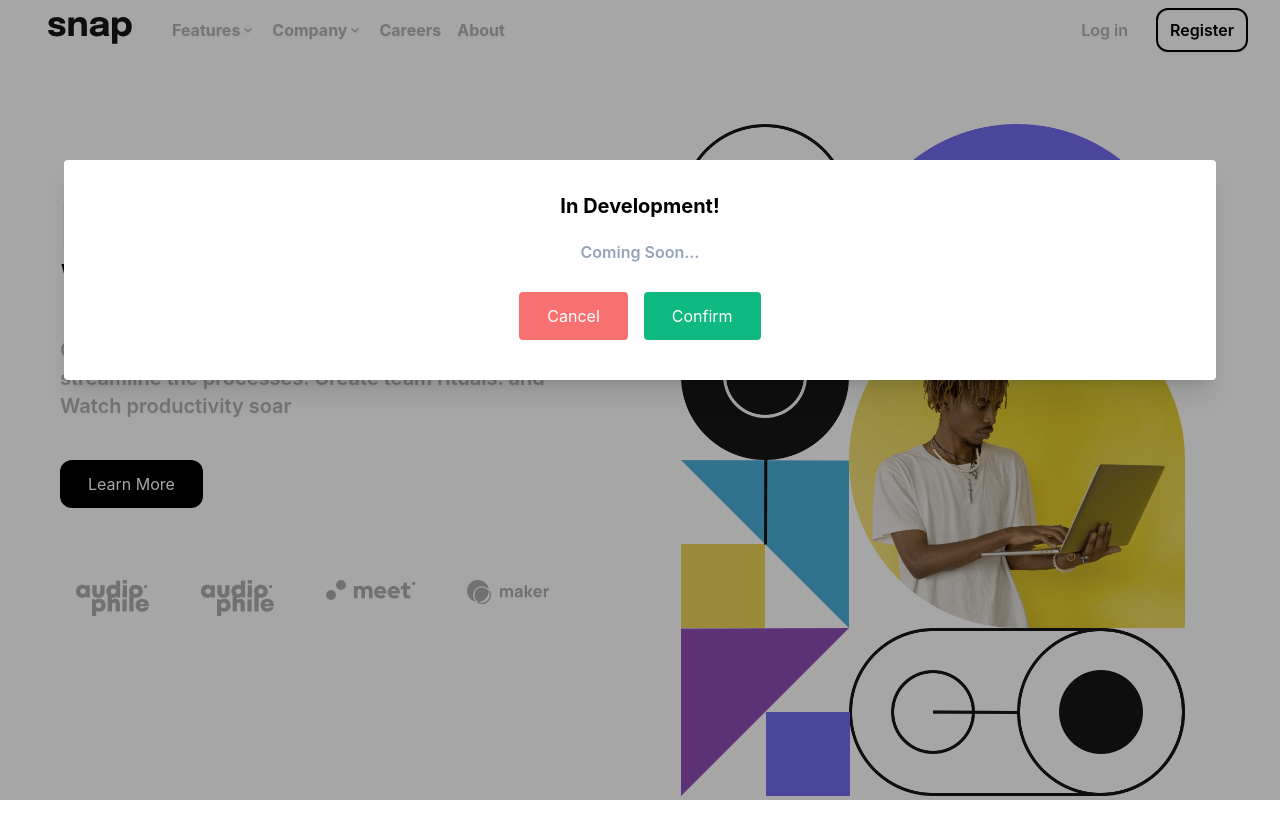
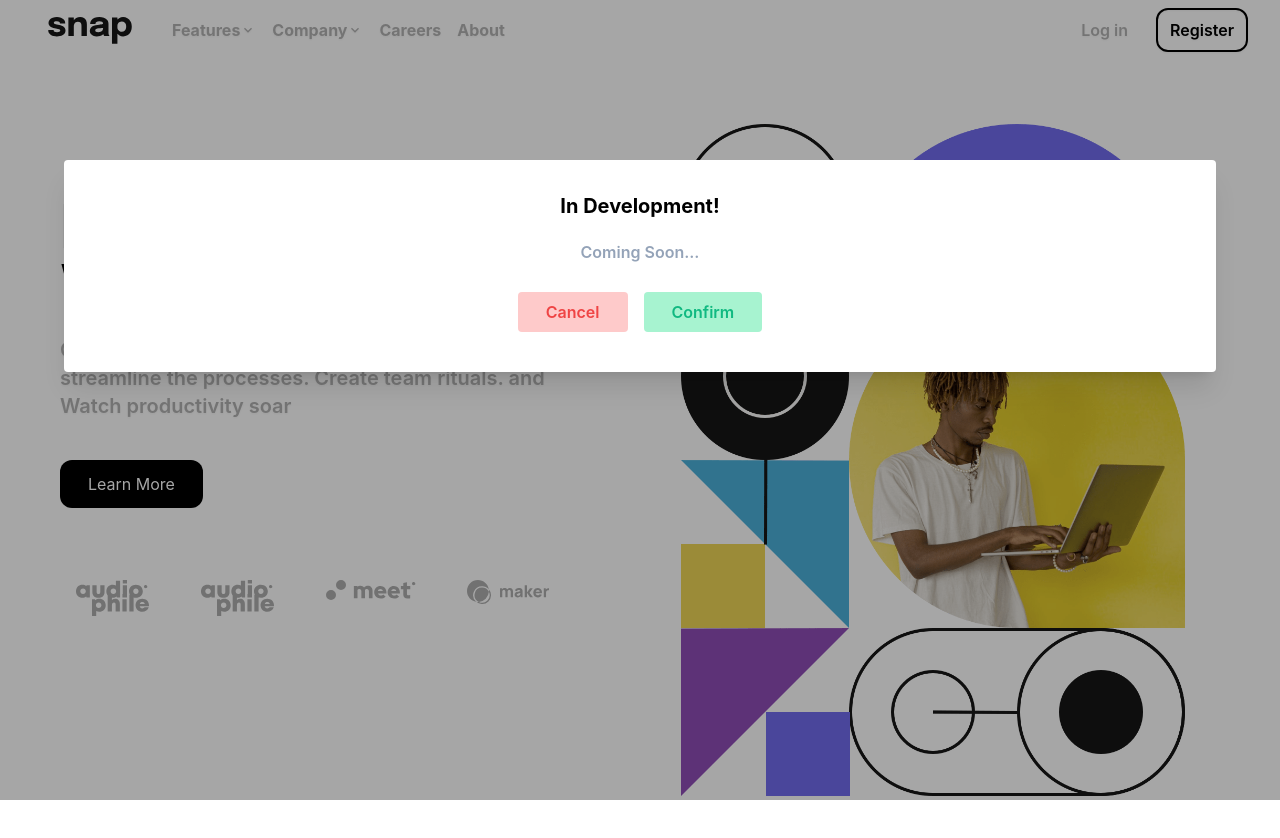
Before and after one commit to ReygaFitra/snap-landing-page, a React (Create React App) app: page / in a window 1280 px wide. Both pictures are taken after a click on the button "Learn More". Shown: the top 838 px of the page. Built offline with nearby package versions, Linux system fonts and the light colour scheme; the HTML template or start-up script is replaced by a standard one.

Commit message:
add transition

```diff
--- a/package.json
+++ b/package.json
@@ -6,6 +6,7 @@
     "@headlessui/react": "^1.7.4",
     "@radix-ui/react-alert-dialog": "^1.0.2",
     "@radix-ui/react-popover": "1.0.2",
+    "@stitches/react": "^1.2.8",
     "@testing-library/jest-dom": "^5.16.5",
     "@testing-library/react": "^13.4.0",
     "@testing-library/user-event": "^13.5.0",
@@ -13,6 +14,7 @@
     "react-dom": "^18.2.0",
     "react-icons": "^4.6.0",
     "react-scripts": "5.0.1",
+    "react-spring": "^9.5.5",
     "web-vitals": "^2.1.4"
   },
   "scripts": {
--- /dev/null
+++ b/src/Components/Auth.js
@@ -0,0 +1,7 @@
+import React from 'react';
+
+const Auth = () => {
+  return <div>Auth</div>;
+};
+
+export default Auth;
--- a/src/Components/HeroBtn.js
+++ b/src/Components/HeroBtn.js
@@ -1,29 +1,50 @@
 import React from 'react';
 import * as AlertDialog from '@radix-ui/react-alert-dialog';
+import { useTransition, animated, config } from 'react-spring';
+import { useState } from 'react';
 
 const HeroBtn = () => {
+  const [open, setOpen] = React.useState(false);
+  const transition = useTransition(open, {
+    from: { opacity: 0, y: -10 },
+    enter: { opacity: 1, y: 0 },
+    leave: { opacity: 0, y: 10 },
+    config: config.stiff,
+  });
+
   return (
-    <AlertDialog.Root>
+    <AlertDialog.Root open={open} onOpenChange={setOpen}>
       <AlertDialog.Trigger asChild>
-        <button className="bg-black text-white rounded-xl py-3 px-7 inline-flex my-3 md:ml-10">Learn More</button>
+        <button className="bg-black text-white rounded-xl py-3 px-7 inline-flex my-3 md:ml-10 hover:-translate-y-1 duration-100">Learn More</button>
       </AlertDialog.Trigger>
+      {transition((styles, item) =>
+        item ? (
           <AlertDialog.Portal>
-        <AlertDialog.Overlay className="inset-0 fixed bg-[rgba(0,0,0,0.35)]" />
+            <AlertDialog.Overlay className="inset-0 fixed bg-[rgba(0,0,0,0.35)]" forceMount />
+            <animated.div
+              style={{
+                opacity: styles.opacity,
+              }}
+            />
             <div className="flex justify-center">
-          <AlertDialog.Content className="top-40 right-5 md:right-16 m-auto w-[90vw] max-w[500px] max-h-[85vh] fixed h-auto bg-white shadow-xl p-5 flex flex-wrap flex-col justify-center items-center rounded">
+              <AlertDialog.Content className="top-40 right-5 md:right-16 m-auto w-[90vw] max-w[500px] max-h-[85vh] fixed h-auto bg-white shadow-xl p-5 flex flex-wrap flex-col justify-center items-center rounded" forceMount asChild>
+                <animated.div style={styles}>
                   <AlertDialog.Title className="font-bold text-xl py-3">In Development!</AlertDialog.Title>
                   <AlertDialog.Description className="font-semibold text-slate-400 py-2">Coming Soon...</AlertDialog.Description>
                   <div className="flex gap-4 m-5">
                     <AlertDialog.Cancel>
-                <button className="bg-red-400 text-white py-3 px-7 rounded inline-flex">Cancel</button>
+                      <button className="bg-red-200 hover:bg-red-300 text-red-500 duration-100 font-semibold py-2 px-7 rounded inline-flex">Cancel</button>
                     </AlertDialog.Cancel>
                     <AlertDialog.Action>
-                <button className="bg-emerald-500 text-white py-3 px-7 rounded inline-flex">Confirm</button>
+                      <button className="bg-emerald-200 hover:bg-emerald-300 font-semibold text-emerald-500 duration-100 py-2 px-7 rounded inline-flex">Confirm</button>
                     </AlertDialog.Action>
                   </div>
+                </animated.div>
               </AlertDialog.Content>
             </div>
           </AlertDialog.Portal>
+        ) : null
+      )}
     </AlertDialog.Root>
   );
 };
--- a/src/Components/NavBtn.js
+++ b/src/Components/NavBtn.js
@@ -1,6 +1,6 @@
 // import React, { useState } from 'react';
 import { MdOutlineKeyboardArrowDown } from 'react-icons/md';
-import { Menu } from '@headlessui/react';
+import { Menu, Transition } from '@headlessui/react';
 import { Fragment } from 'react';
 
 const NavBtn = ({ title, arrow }) => {
@@ -22,9 +22,16 @@ const NavBtn = ({ title, arrow }) => {
             {title}
             <MdOutlineKeyboardArrowDown className="group-hover:translate-y-[0.18rem] duration-100 ease-out" />
           </Menu.Button>
+          <Transition
+            enter="transition duration-100 ease-out"
+            enterFrom="transform scale-95 opacity-0"
+            enterTo="transform scale-100 opacity-100"
+            leave="transition duration-75 ease-out"
+            leaveFrom="transform scale-100 opacity-100"
+            leaveTo="transform scale-95 opacity-0"
+          >
             <Menu.Items className="absolute top-full w-60 bg-white shadow-lg flex flex-col">
               {links.map((link) => (
-              /* Use the `active` state to conditionally style the active item. */
                 <Menu.Item key={link.href} as={Fragment} className="p-2 border-b-2 hover:bg-black hover:text-white">
                   {({ active }) => (
                     <a href={link.href} className={`${active ? 'bg-blue-500 text-white' : 'bg-white text-black'}`}>
@@ -34,6 +41,7 @@ const NavBtn = ({ title, arrow }) => {
                 </Menu.Item>
               ))}
             </Menu.Items>
+          </Transition>
         </Menu>
       </div>
     </div>
```
Also changed, not shown: 1 other file (tests, documents, lock files or other folders). Lines whose indentation alone changed are shown as unchanged.
